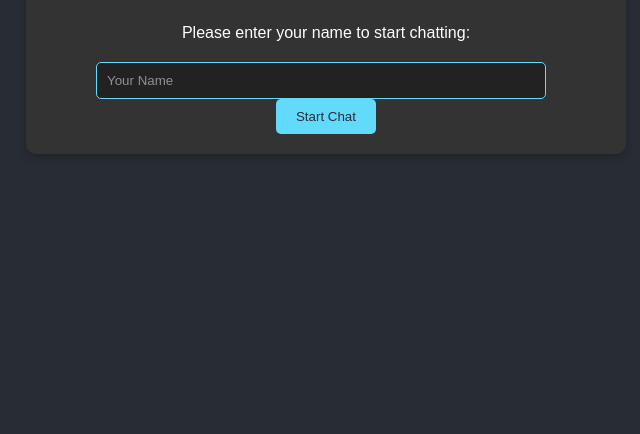
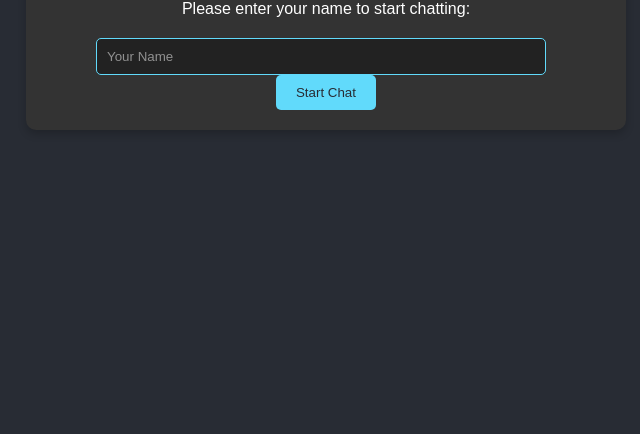
Before and after one commit to Vainqueurgab/NSSH-BOT-WEBSITE, a website: page public/index.html in a window 1280 px wide. Shown: the part 366-800 px from the top of the page, without its empty margins (314-954 px from the left). Drawn offline with nearby package versions, Linux system fonts and the light colour scheme; no server answers.

Commit message:
Update index.html

```diff
--- a/public/index.html
+++ b/public/index.html
@@ -14,7 +14,7 @@
             display: flex;
             justify-content: center;
             align-items: center;
-            height: 100vh;
+            height: 94vh;
             color: white;
         }
 
```
